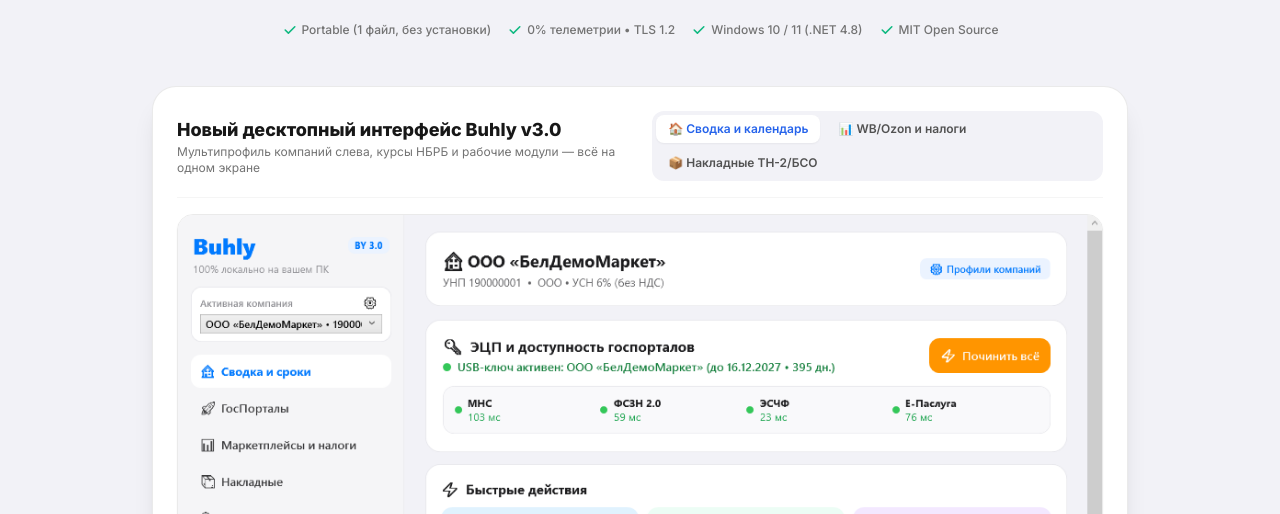
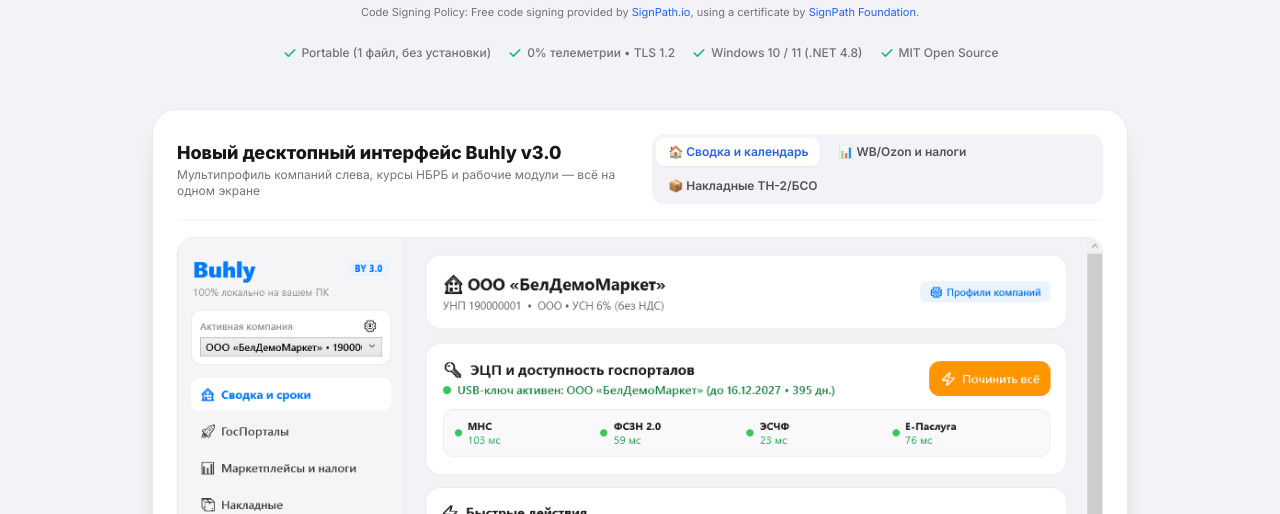
Before and after one commit to narard/buhly-rb, a plain HTML site: page index.html in a window 1280 px wide. Shown: the part 586-1100 px from the top of the page. Drawn offline with nearby package versions, Linux system fonts and the light colour scheme.

Commit message:
Add SignPath Foundation Code Signing Policy disclosure to README and site

```diff
--- a/index.html
+++ b/index.html
@@ -152,6 +152,9 @@
       Внутри чистого архива: <b>Buhly.exe</b> (~602 КБ, без установки и без .cmd-скриптов), <b>README.md</b> и <b>LICENSE (MIT)</b>.
       <a href="https://buhly.by/Buhly.exe" class="text-blue-600 hover:underline ml-1">Прямая ссылка на .exe</a> •
       <a href="https://buhly.by/Release/SHA256SUMS.txt" class="text-blue-600 hover:underline ml-1">SHA256SUMS.txt</a>
+    </p>
+    <p class="mt-1.5 text-[11px] text-neutral-500">
+      Code Signing Policy: Free code signing provided by <a href="https://signpath.io" target="_blank" rel="noopener" class="text-blue-600 hover:underline">SignPath.io</a>, using a certificate by <a href="https://signpath.org" target="_blank" rel="noopener" class="text-blue-600 hover:underline">SignPath Foundation</a>.
     </p>
 
     <!-- Badges -->
```
Also changed, not shown: 1 other file.
